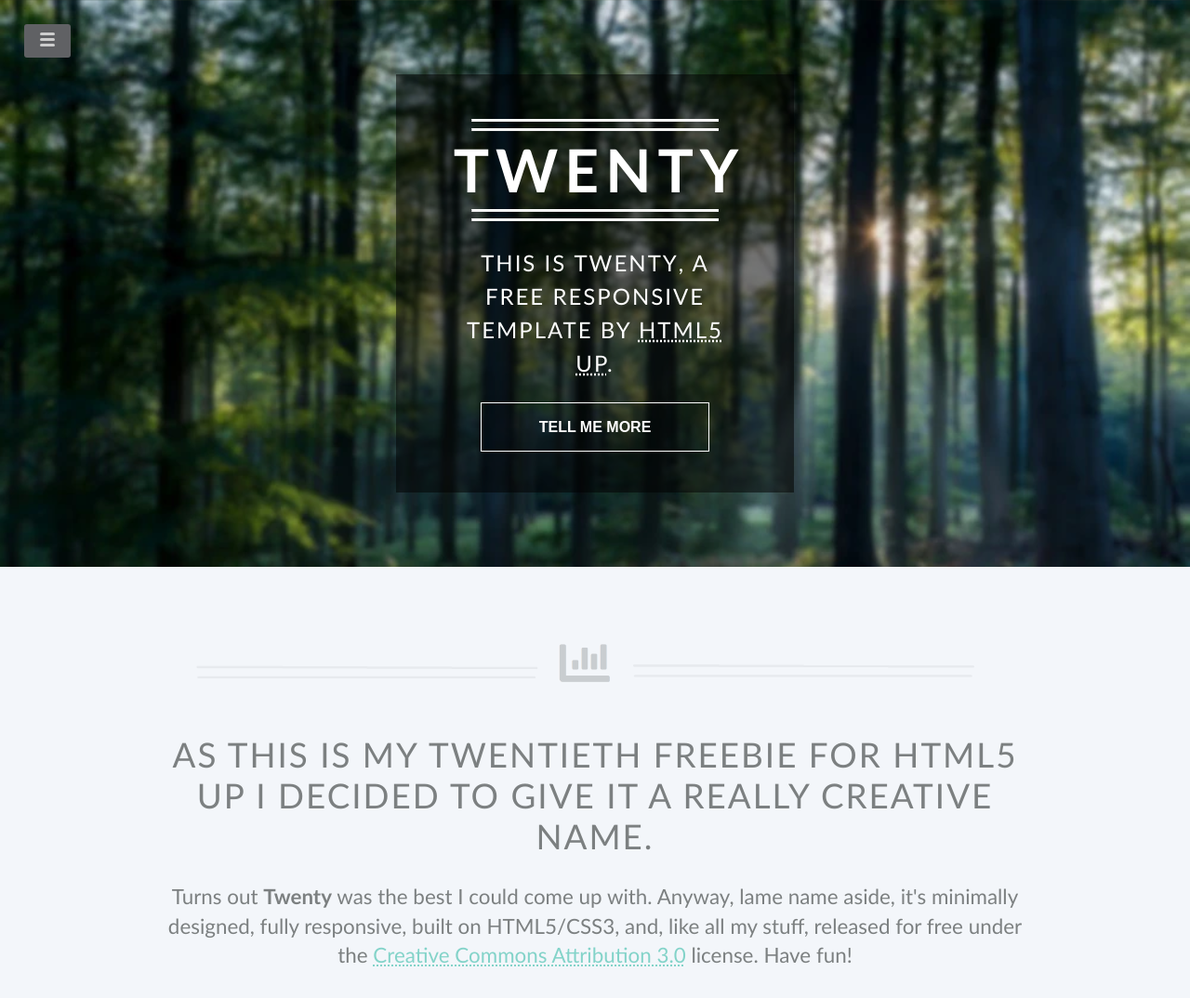
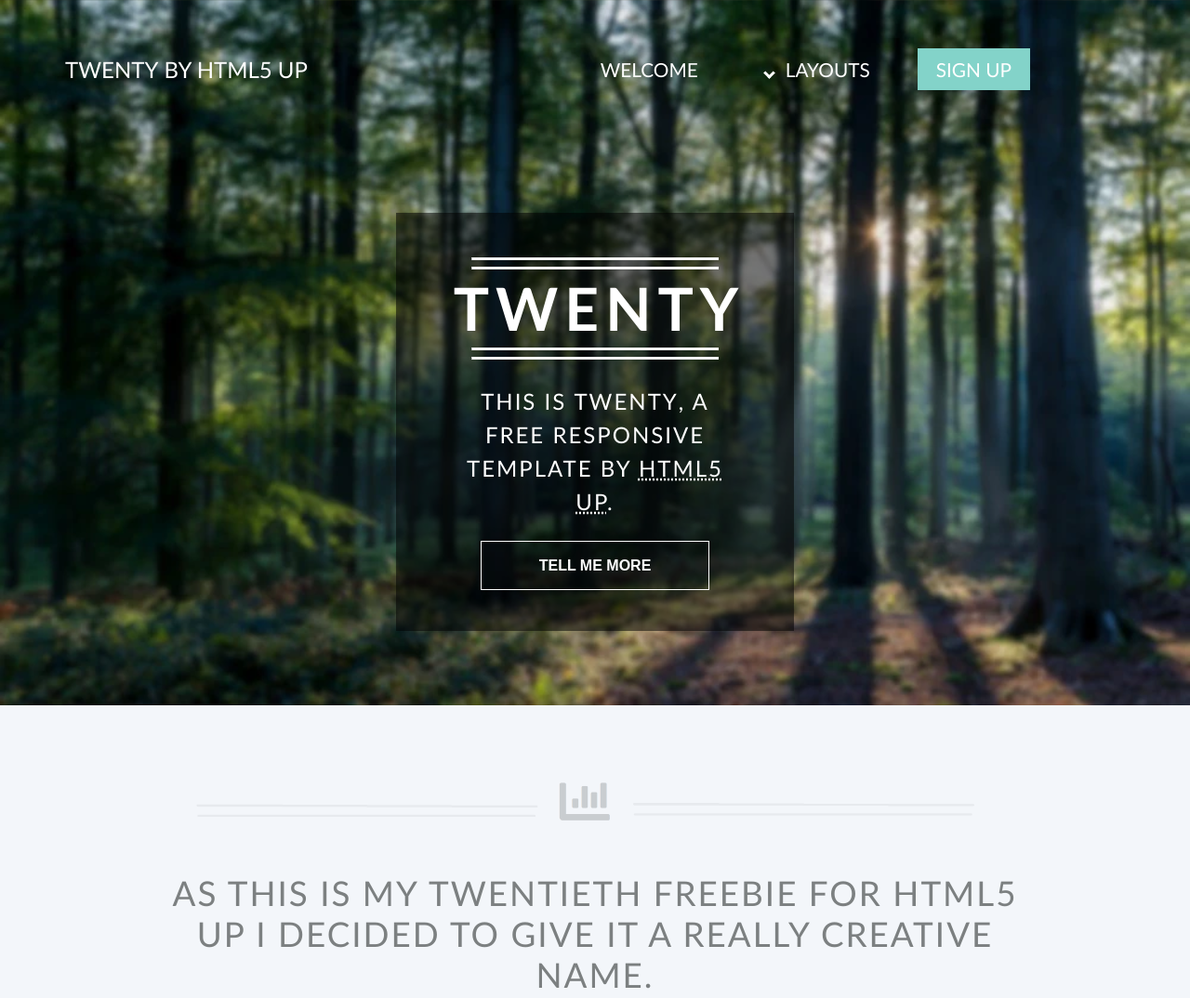
Before and after one commit to Thoinoo/ResponsiveDesignProjet2, a plain HTML site: page index.html in a window 1280 px wide. Shown: the top 1074 px of the page at 93% size. Drawn offline with Linux system fonts and the light colour scheme.

Commit message:
debut ajout top navbar

```diff
--- a/index.html
+++ b/index.html
@@ -76,6 +76,16 @@
             <span></span>
             <input class="inputbuttonnavbar" onclick="openNav()" type="button"  >
         </span>
+        <div class="topnavbar">
+            <div class="topnavbarleft">
+                <a id="buttontwenty"><b>TWENTY</b> BY HTML5 UP</a>
+            </div>
+            <div class="topnavbarright">
+                <a id="buttonwelcome"><b>WELCOME</b></a>
+                <a id="buttonlayouts"><i class="arrowdown"></i>LAYOUTS</a>
+                <a id="buttonsignup">SIGN UP</a>
+            </div>
+        </div>
         <div onclick="closeNav()">
             <div class="headercontainer">
                 <div class="header">
--- a/stylesheet.css
+++ b/stylesheet.css
@@ -13,7 +13,6 @@
     font-family:  Calibri, Arial, sans-serif;
 
 }
-
 
 
 h1
@@ -99,6 +98,11 @@
     border-top: 2px solid white;
     width: 154px;
     margin: 1.5px;
+}
+
+.topnavbar
+{
+    display: none;
 }
 
 .buttonnavbar
@@ -590,6 +594,105 @@
         font-size: 1.4em;
     }
 
+    .topnavbar
+    {
+
+        color: white;
+
+        width: 85%;
+        padding: 50px;
+
+        display:flex;
+        justify-content: space-between;
+
+    }
+
+    .topnavbar a
+    {
+        margin-right: 30px;
+        padding: 10px 20px;
+        text-decoration: none;
+        font-size: 1.3rem;
+
+        transition: 0.3s;
+    }
+
+    #buttontwenty
+    {
+        text-decoration: none;
+        font-size: 1.5em;
+    }
+
+
+    #buttonwelcome
+    {
+        border: 1px solid rgba(255, 255, 255, 0);
+    }
+
+    #buttonwelcome:hover
+    {
+        background-color: rgba(255, 255, 255, 0.301);
+        border: 1px solid rgb(226, 226, 226);
+    }
+
+
+    #buttonlayouts
+    {
+        border: 1px solid rgba(255, 255, 255, 0);
+    }
+    #buttonlayouts:hover
+    {
+        background-color: rgba(255, 255, 255, 0.301);
+        border: 1px solid rgb(226, 226, 226);
+    }
+
+    .arrowdown
+    {
+            border: solid white;
+            border-width: 0 3px 3px 0;
+            display: inline-block;
+            padding: 3px;
+            margin-right: 13px;
+
+            transform: rotate(45deg);
+            -webkit-transform: rotate(45deg);
+    }
+
+    #buttonsignup
+    {
+        background-color: #83D3C9;
+
+        transition: 0.3s;
+    }
+    #buttonsignup:hover
+    {
+        background-color: #96DAD1;
+    }
+
+    .topnavbarright
+    {
+        display: flex;
+        justify-content: center;
+        align-items: center;
+    }
+
+    .topnavbarleft
+    {
+        display: flex;
+    }
+
+
+
+    .sidenav
+    {
+        display: none;
+    }
+
+    .buttonnavbar
+    {
+        display: none;
+    }
+
     hr.white
     {
         border-top: 2px solid white;
@@ -613,6 +716,7 @@
     .headercontainer
     {
         display: flex;
+        flex-direction: column;
         align-items: center;
         justify-content: center;
         margin: 10vh auto;
@@ -744,4 +848,5 @@
     }
 
 
+
 }
```
